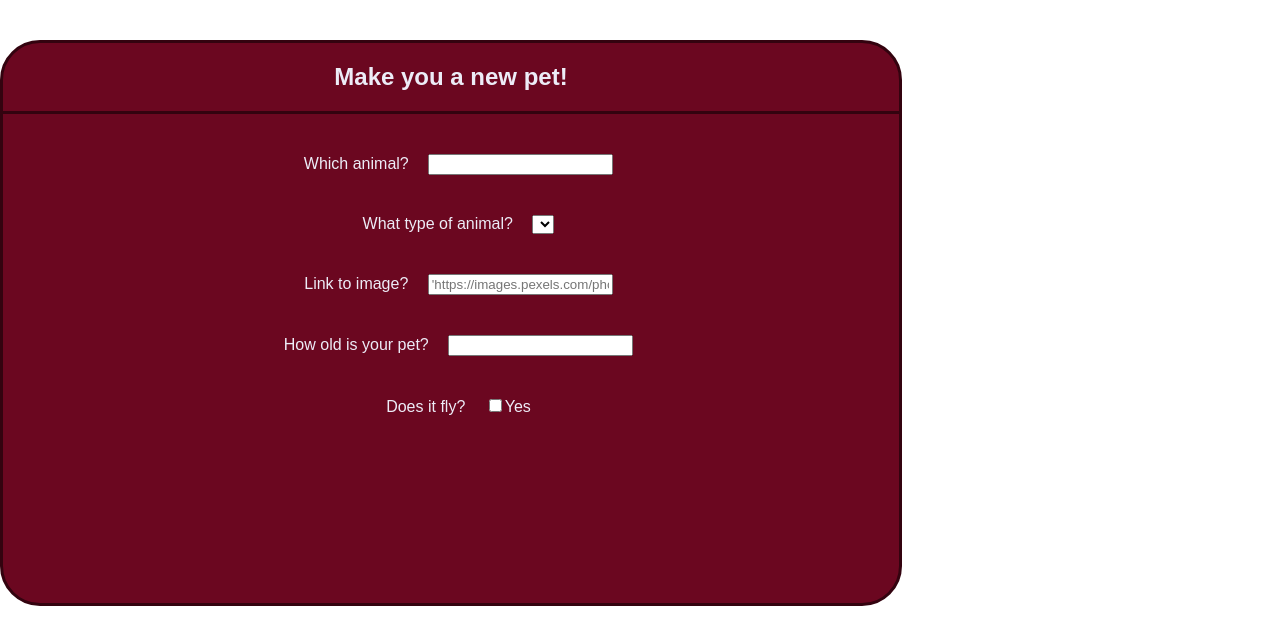
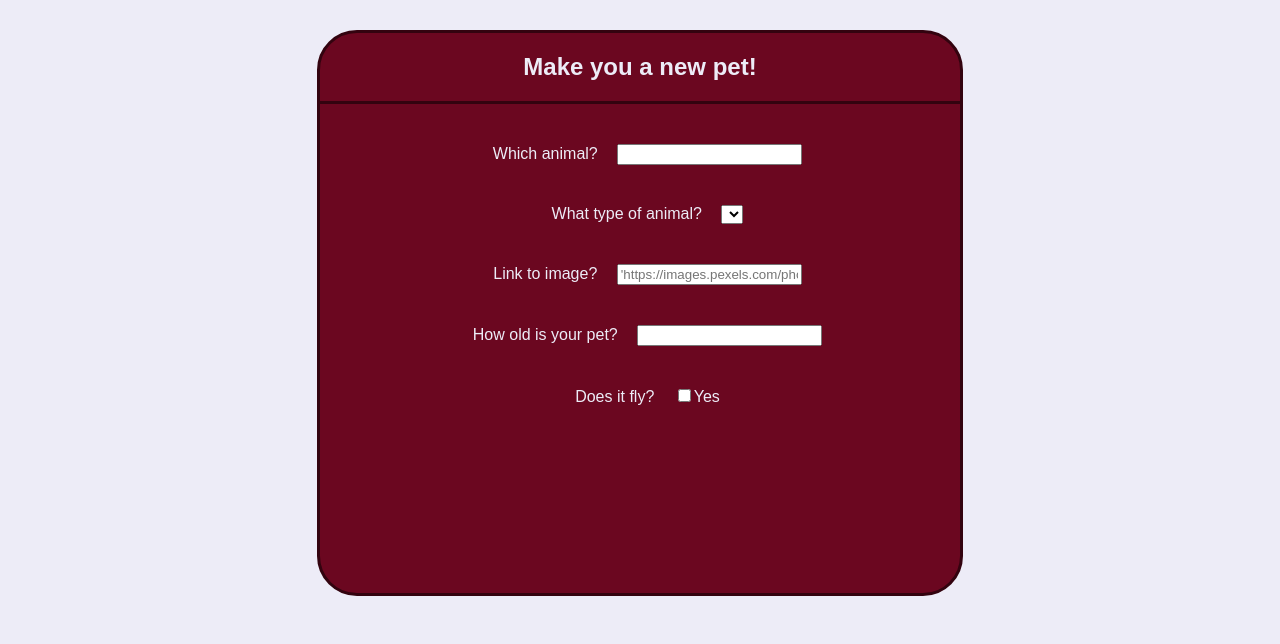
Before and after one commit to TravelFiend/lab-08, a website: page public/pet-form.html in a window 1280 px wide. Shown: the part 152-796 px from the top of the page. Drawn offline with Linux system fonts and the light colour scheme.

Commit message:
header centered

```diff
--- a/public/common/main.css
+++ b/public/common/main.css
@@ -2,3 +2,7 @@ html, body {
     height: 100%;
     margin: 0;
 }
+
+body {
+    background: rgb(237, 236, 247);
+}
--- a/public/pet-form.html
+++ b/public/pet-form.html
@@ -6,7 +6,7 @@
     <meta http-equiv="X-UA-Compatible" content="ie=edge">
     <link rel="stylesheet" href="./common/main.css">
     <link rel="stylesheet" href="./common/Header.css">
-    <link rel="stylesheet" href="./pet-form/pet-form.css">
+    <link rel="stylesheet" href="./pet-form/PetForm.css">
     <title>Pet Form</title>
 </head>
 <body>
--- a/public/pet-form/pet-form.css
+++ b/public/pet-form/PetForm.css
@@ -1,7 +1,7 @@
 .form {
     height: 70vh;
-    width: 70vw;
-    margin-top: 40px;
+    width: 50vw;
+    margin: 30px auto;
     display: flex;
     flex-direction: column;
     align-items: center;
```
